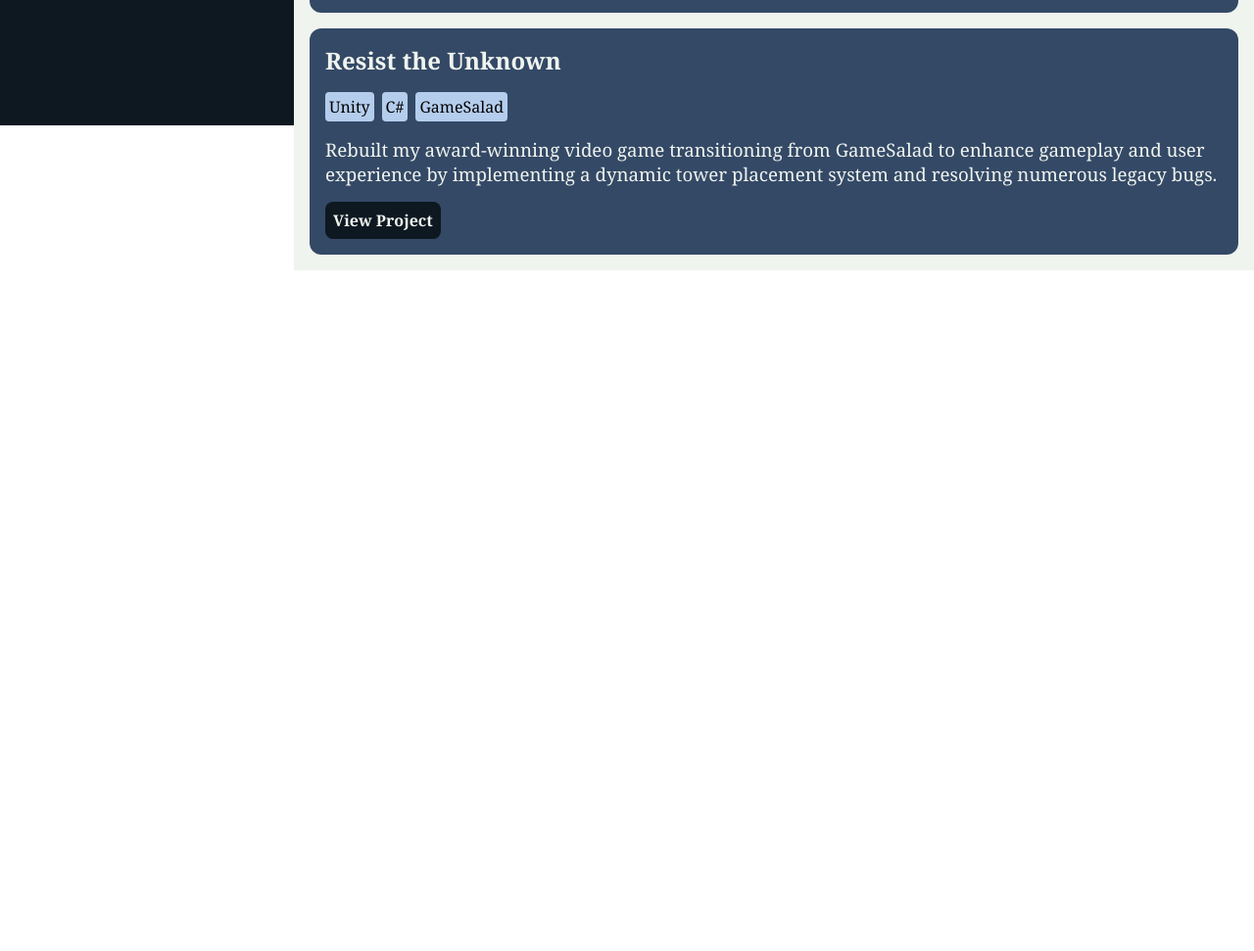
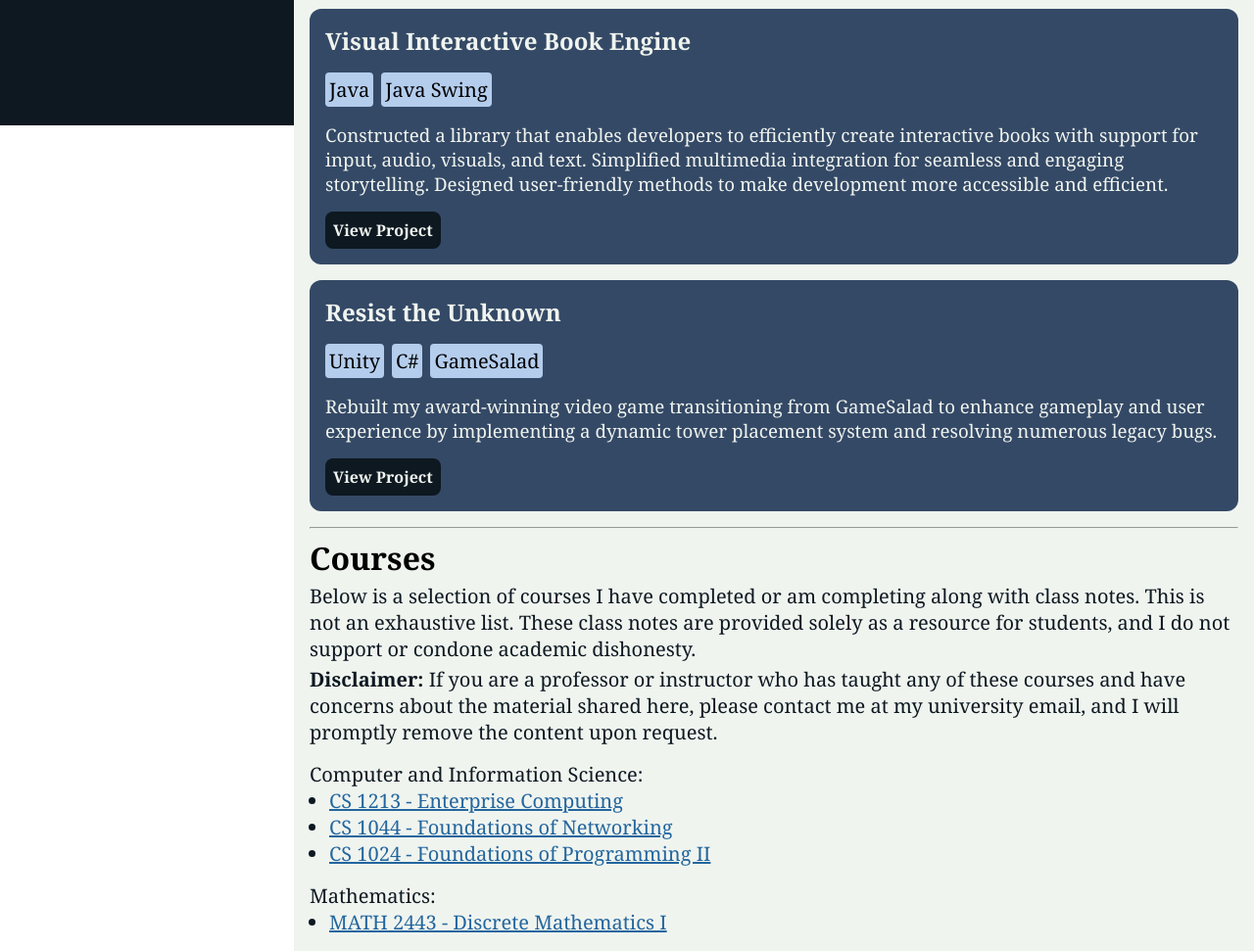
Before and after one commit to ChristianRawley/christianrawley.github.io, a plain HTML site: page index.html in a window 1280 px wide. Shown: the part 672-1643 px from the top of the page at 98% size. Before the commit the page ends 948 px from the top, so only its background shows below. Drawn offline with Linux system fonts and the light colour scheme.

Commit message:
Added Links and Contact Info, and Courses

```diff
--- a/index.html
+++ b/index.html
@@ -23,6 +23,20 @@
 
     <!--Main-->
     <div class="main">
+
+        <!-- Links -->
+        <h1>Links and Contact Info</h1>
+        <p style="margin-top: 8px; margin-bottom: 8px;">The best place to reach me is through my email. This is also where you can request for my resume and phone number if you are an employer.</p>
+        <ul style="margin-left: 20px;">
+            <li>Email: <a href="mailto: christian@cerawley.com" target="_blank">christian@cerawley.com</a></li>
+            <li><a href="https://www.github.com/ChristianRawley" target="_blank">Github account</a></li>
+            <li><a href="https://www.linkedin.com/in/christian-rawley" target="_blank">Linkedin account</a></li>
+            <li><a href="https://www.x.com/ChristianRawley" target="_blank">X (formerly Twitter) account</a></li>
+        </ul>
+
+        <hr style="margin-top: 16px; margin-bottom: 8px">
+
+        <!-- Projects -->
         <h1>Projects</h1>
         <div class="entry">
             <h2>My Numa</h2>
@@ -55,6 +69,26 @@
             <h3>Rebuilt my award-winning video game transitioning from GameSalad to enhance gameplay and user experience by implementing a dynamic tower placement system and resolving numerous legacy bugs.</p>
             <a href="https://gamesalad.com/featured-student-games/resist-the-unknown/" target="_blank">View Project</a>
         </div>
+
+        <hr style="margin-top: 16px; margin-bottom: 8px">
+
+
+        <!-- Courses -->
+        <h1>Courses</h1>
+        <p style="margin-top: 4px;">Below is a selection of courses I have completed or am completing along with class notes. This is not an exhaustive list. These class notes are provided solely as a resource for students, and I do not support or condone academic dishonesty.</p>
+        <p style="margin-top: 4px;"><b>Disclaimer: </b>If you are a professor or instructor who has taught any of these courses and have concerns about the material shared here, please contact me at my university email, and I will promptly remove the content upon request.</p>
+
+        <p style="margin-top: 16px;">Computer and Information Science:</p>
+        <ul style="margin-left: 20px;">
+            <li><a href="">CS 1213 - Enterprise Computing</a></li>
+            <li><a href="">CS 1044 - Foundations of Networking</a></li>
+            <li><a href="">CS 1024 - Foundations of Programming II</a></li>
+        </ul>
+
+        <p style="margin-top: 16px;">Mathematics:</p>
+        <ul style="margin-left: 20px;">
+            <li><a href="">MATH 2443 - Discrete Mathematics I</a></li>
+        </ul>
     </div>
 </body>
 </html>
--- a/style.css
+++ b/style.css
@@ -64,6 +64,15 @@ body {
     color: #F0F4EF;
     border-radius: 12px;
     margin-top: 16px;
+}
+
+p, ul {
+    font-size: 20px;
+    color: #0D1821;
+}
+
+a {
+    color: #23669e;
 }
 
 .entry .tags {
```
